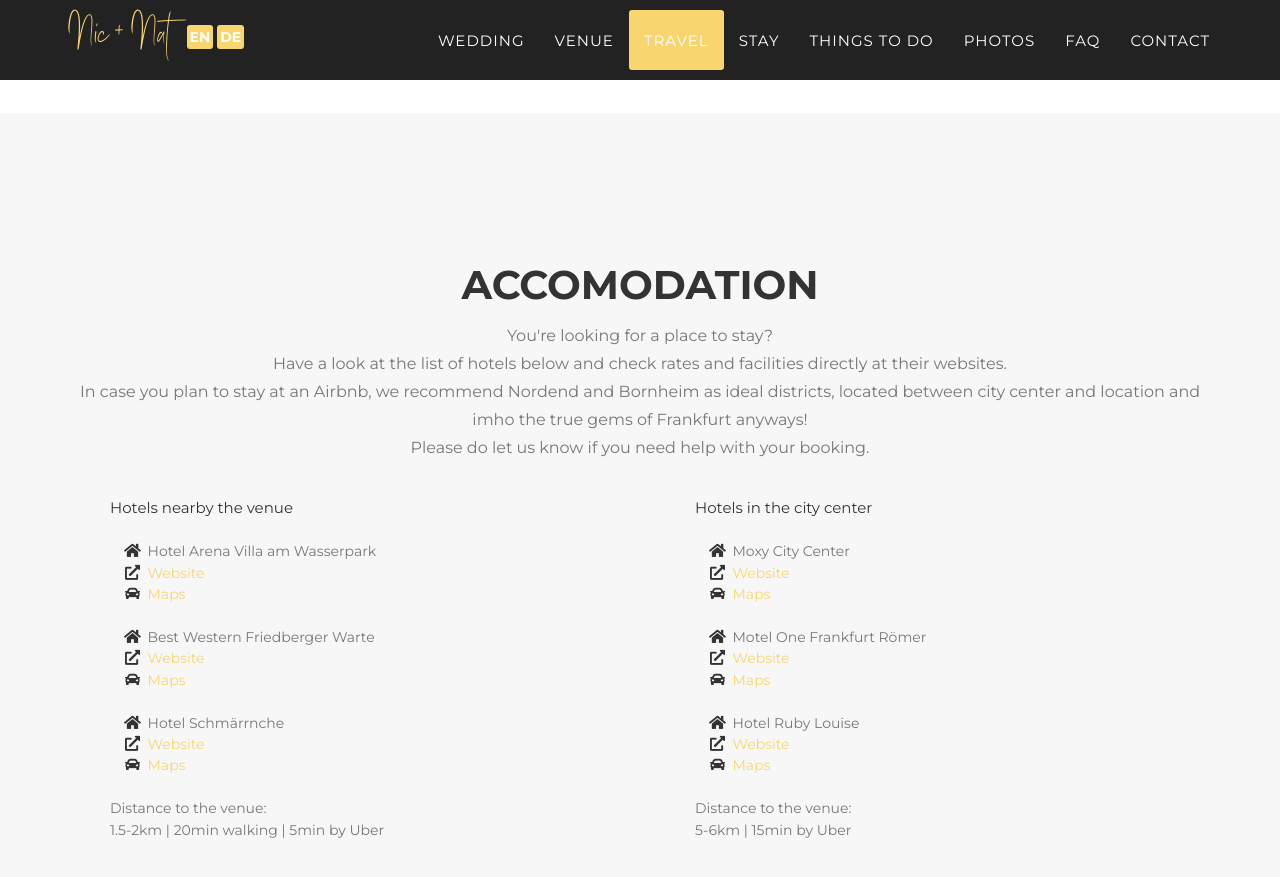
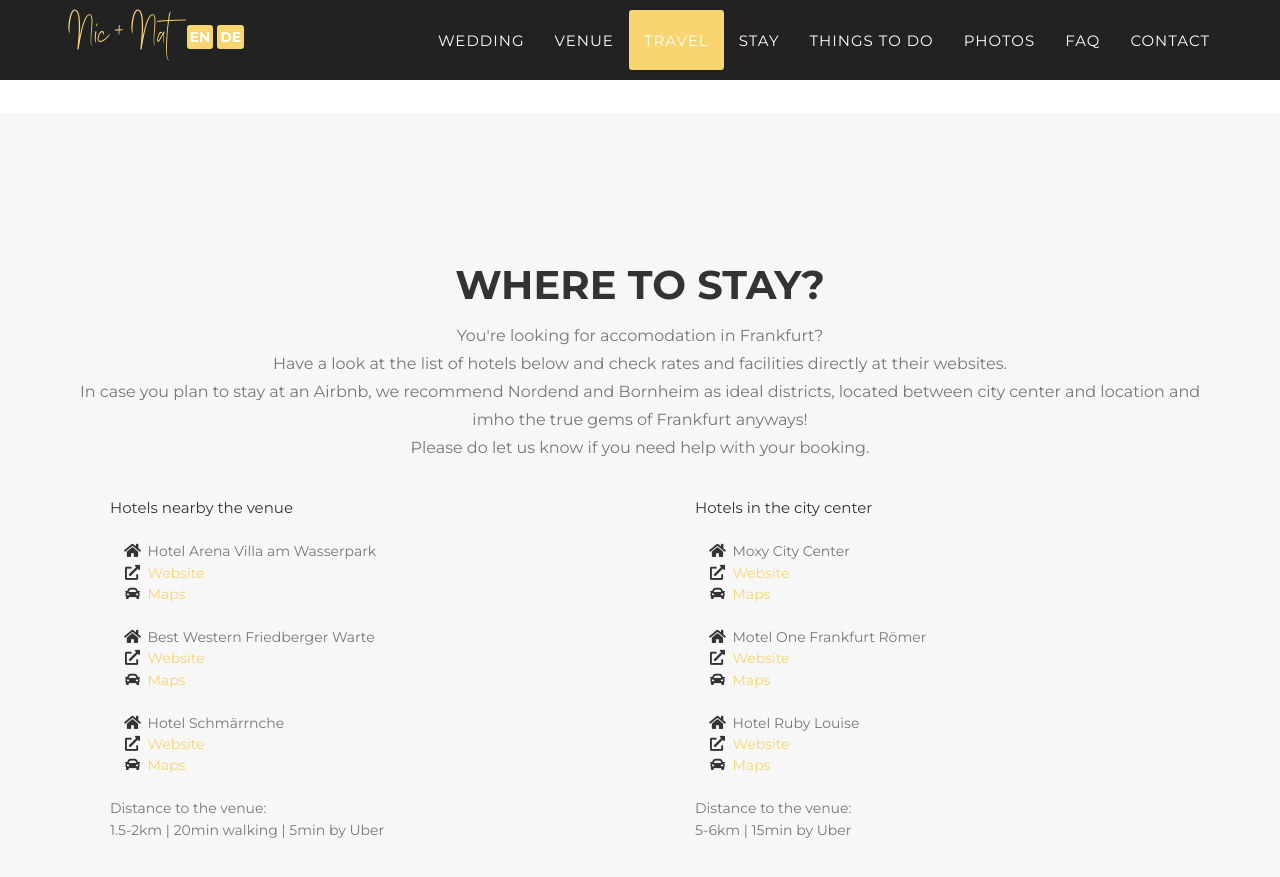
Before and after one commit to nic-nat/wedding, a Jekyll site: the page built from index.html, in a window 1280 px wide and 900 px high, scrolled down 3631 px. Shown: the top 877 px of the window. Built offline with Jekyll 4.4.1, drawn with Linux system fonts in a browser that asks for light colours; some web fonts are replaced.

Commit message:
Update stay.html

```diff
--- a/_includes/en_data/stay.html
+++ b/_includes/en_data/stay.html
@@ -3,8 +3,8 @@
     <div class="container">
         <div class="row">
             <div class="col-lg-12 text-center">
-                <h2 class="section-heading">Accomodation</h2>
-                <p class="largepad text-muted">You're looking for a place to stay?<br>Have a look at the list of hotels below and check rates and facilities directly at their websites.<br>In case you plan to stay at an Airbnb, we recommend Nordend and Bornheim as ideal districts, located between city center and location and imho the true gems of Frankfurt anyways!<br>Please do let us know if you need help with your booking.</h3>
+                <h2 class="section-heading">Where to stay?</h2>
+                <p class="largepad text-muted">You're looking for accomodation in Frankfurt?<br>Have a look at the list of hotels below and check rates and facilities directly at their websites.<br>In case you plan to stay at an Airbnb, we recommend Nordend and Bornheim as ideal districts, located between city center and location and imho the true gems of Frankfurt anyways!<br>Please do let us know if you need help with your booking.</h3>
             </div>
         </div>
         <div class="row">
```
